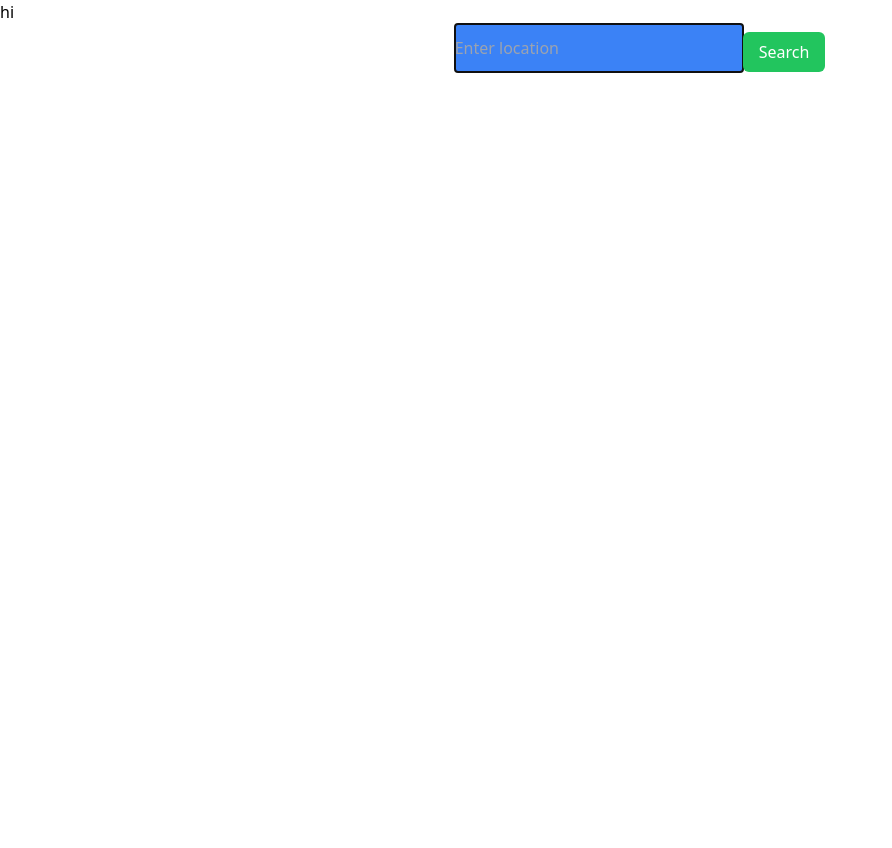
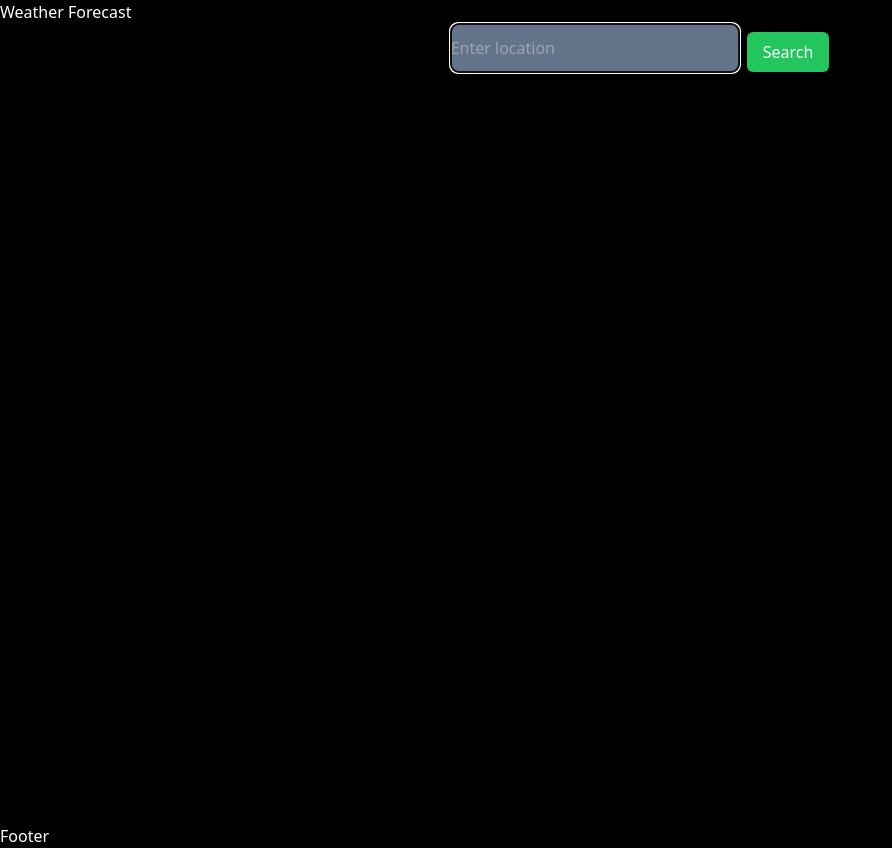
Before and after one commit to June-Senpai/weather, a React (Vite) app: page / in a window 1280 px wide. Shown: the whole page, without its empty margins (0-892 px from the left). Before the commit the page ends 800 px from the top, so only its background shows below. Built offline with nearby package versions, Linux system fonts and the light colour scheme.

Commit message:
style: making layout nav-footer

```diff
--- a/src/App.css
+++ b/src/App.css
@@ -0,0 +1,4 @@
+body {
+  background: black;
+  color: white;
+}
--- a/src/App.jsx
+++ b/src/App.jsx
@@ -2,6 +2,8 @@ import { useState, useEffect, useRef } from "react"
 import axios from "axios"
 import "./App.css"
 import Card from "./components/Card"
+import Navbar from "./components/ui/Navbar"
+import Footer from "./components/ui/Footer"
 
 function App() {
   const [data, setData] = useState({})
@@ -9,12 +11,20 @@ function App() {
   const inputRef = useRef(null)
 
   const handleSearch = () => {
-    const url = `https://api.openweathermap.org/data/2.5/forecast?q=${location}&appid=${
+    const url = `https://api.openweathermap.org/data/2.5/forecast?q=${location}&limit=5&appid=${
       import.meta.env.VITE_WEATHER_API
     }`
     axios
       .get(url)
       .then((res) => {
+        // const { cod, message, cnt, list, city } = res.data
+        // console.log("cod:", cod) // 200
+        // console.log("message:", message) // 0
+        // console.log("cnt:", cnt) // 40
+        // console.log("list:", list) // Array of 40 items
+        // console.log("city:", city) // Object containing city information
+        // console.log("city name:", city.name) // London
+        // console.log("city population:", city.population) // 1000000
         setData(res.data)
         console.log(res.data)
       })
@@ -25,6 +35,7 @@ function App() {
 
   const handleKeyPress = (e) => {
     if (e.key === "Enter") {
+      e.preventDefault()
       handleSearch()
     }
   }
@@ -33,9 +44,10 @@ function App() {
     inputRef.current.focus()
   }, [])
   return (
-    <main>
-      hi
-      <div className="flex justify-center">
+    <div className="max-w-7xl mx-auto">
+      <Navbar />
+      <main className="min-h-screen">
+        <form onSubmit={handleSearch} className="flex justify-center gap-2">
           <input
             type="text"
             value={location}
@@ -43,16 +55,14 @@ function App() {
             placeholder="Enter location"
             onKeyDown={handleKeyPress}
             ref={inputRef}
-          className=" w-72 bg-blue-500"
+            className=" w-72 bg-slate-500 rounded-lg "
           />
-        <button
-          onClick={handleSearch}
-          className="bg-green-500 text-white px-4 py-2 mt-2 rounded-md">
-          Search
-        </button>
+          <button className="bg-green-500 text-white px-4 py-2 mt-2 rounded-md">Search</button>
+        </form>
+        {!!Object.keys(data).length > 0 && <Card data={data} />}
+      </main>
+      <Footer />
     </div>
-      {data.base && <Card data={data} />}
-    </main>
   )
 }
 
--- a/src/components/Card.jsx
+++ b/src/components/Card.jsx
@@ -1,18 +1,52 @@
 import PropTypes from "prop-types"
 
 const Card = ({ data }) => {
+  const { city, list } = data
+
+  const dailyForecasts = list.filter((item) => item.dt_txt.includes("12:00:00"))
+  console.log({ dailyForecasts })
+
   return (
-    <div>
-      <h1>{data.base}</h1>
-      <img src={`https://openweathermap.org/img/wn/${data.weather[0].icon}@2x.png`} alt="" />
+    <div className="weather-card">
+      <h2>5-Day Weather Forecast for {city.name}</h2>
+      <section className="grid grid-cols-3 gap-4">
+        {dailyForecasts.map((forecast, index) => (
+          <div key={index} className="bg-blue-500 ">
+            <p>Date: {forecast.dt_txt}</p>
+            <p>Temperature: {forecast.main.temp} K</p>
+            <p>Weather: {forecast.weather[0].description}</p>
+            <p>Humidity: {forecast.main.humidity}%</p>
+            <p>Wind Speed: {forecast.wind.speed} m/s</p>
+          </div>
+        ))}
+      </section>
     </div>
   )
 }
+
 export default Card
 
 Card.propTypes = {
   data: PropTypes.shape({
-    base: PropTypes.string.isRequired,
-    weather: PropTypes.array,
+    city: PropTypes.shape({
+      name: PropTypes.string.isRequired,
+    }).isRequired,
+    list: PropTypes.arrayOf(
+      PropTypes.shape({
+        dt_txt: PropTypes.string.isRequired,
+        main: PropTypes.shape({
+          temp: PropTypes.number.isRequired,
+          humidity: PropTypes.number.isRequired,
+        }).isRequired,
+        weather: PropTypes.arrayOf(
+          PropTypes.shape({
+            description: PropTypes.string.isRequired,
+          }).isRequired
+        ).isRequired,
+        wind: PropTypes.shape({
+          speed: PropTypes.number.isRequired,
+        }).isRequired,
+      }).isRequired
+    ).isRequired,
   }).isRequired,
 }
--- /dev/null
+++ b/src/components/ui/Footer.jsx
@@ -0,0 +1,4 @@
+const Footer = () => {
+  return <div>Footer</div>
+}
+export default Footer
--- /dev/null
+++ b/src/components/ui/Navbar.jsx
@@ -0,0 +1,10 @@
+const Navbar = () => {
+  return (
+    <header>
+      <nav>
+        <h1>Weather Forecast</h1>
+      </nav>
+    </header>
+  )
+}
+export default Navbar
```
Lines whose indentation alone changed are shown as unchanged.
